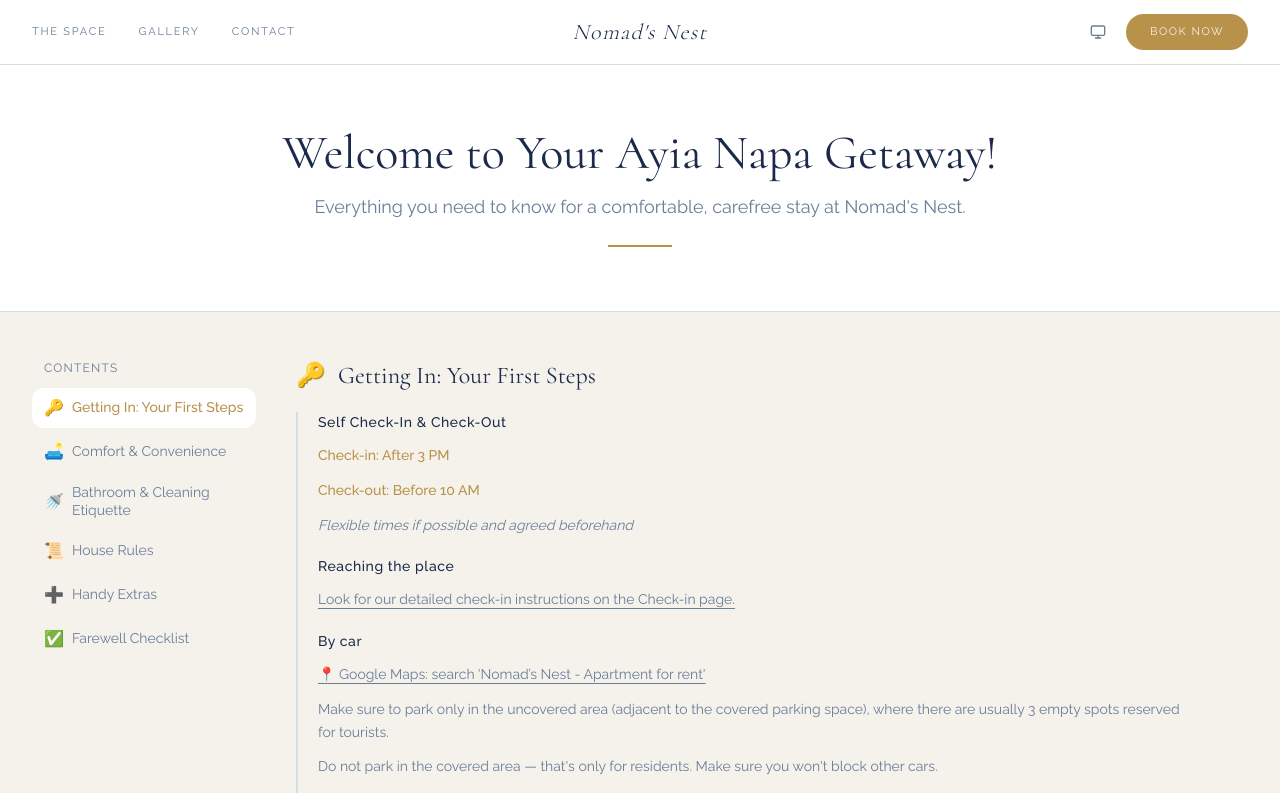
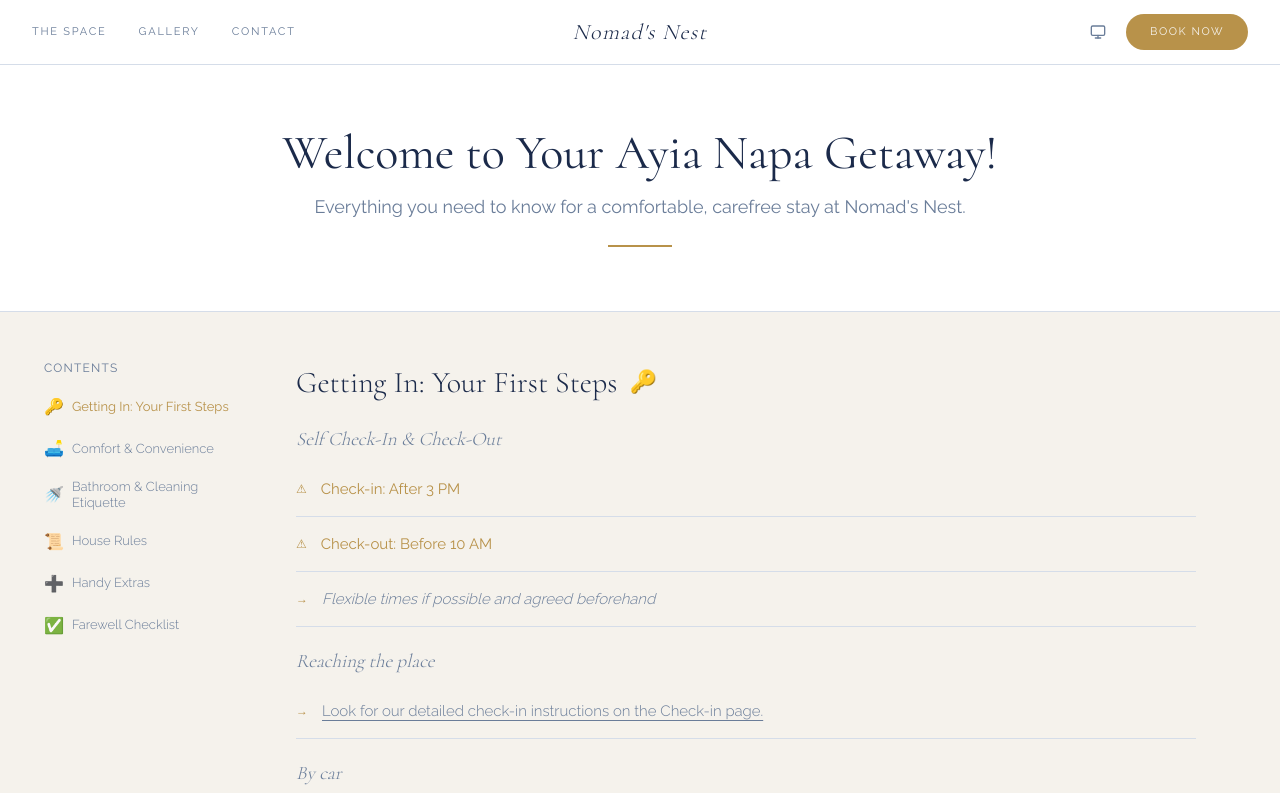
Before and after one commit to cmin764/nomads-nest, a Next.js app: page /guide in a window 1280 px wide. Shown: the top 793 px of the page. Built offline with nearby package versions, Linux system fonts and the light colour scheme.

Commit message:
Fix color visibility and align check-in/guide design

```diff
--- a/src/app/globals.css
+++ b/src/app/globals.css
@@ -96,6 +96,35 @@ body {
 }
 .nn-link:hover { color: var(--text); }
 
+/* Pill tab — check-in directions tabs (overrides shadcn defaults cleanly) */
+.nn-tab-list {
+  background: transparent !important;
+  border: 1px solid var(--divider);
+  border-radius: 100px;
+  height: auto;
+  padding: 0;
+}
+[data-theme="dark"] .nn-tab-list {
+  border-color: rgba(237, 232, 220, 0.2);
+}
+.nn-tab {
+  background: transparent !important;
+  color: var(--muted-text) !important;
+  box-shadow: none !important;
+  border-radius: 0;
+  padding: 12px 36px;
+  font-size: 11px;
+  font-weight: 400;
+  letter-spacing: .12em;
+  text-transform: uppercase;
+  transition: all 220ms;
+}
+.nn-tab[data-state="active"] {
+  background: var(--navy-mid) !important;
+  color: #EDE8DC !important;
+  box-shadow: none !important;
+}
+
 /* Navy outline pill button — dark mode overrides */
 [data-theme="dark"] .btn-navy {
   border-color: rgba(237, 232, 220, .3);
--- a/src/components/check-in/directions-tabs.tsx
+++ b/src/components/check-in/directions-tabs.tsx
@@ -7,19 +7,9 @@ import { byCar, byFoot } from "@/data/check-in-steps";
 export default function DirectionsTabs() {
   return (
     <Tabs defaultValue="car" className="w-full">
-      <TabsList className="mb-8 bg-card border border-border p-1 rounded-lg">
-        <TabsTrigger
-          value="car"
-          className="data-[state=active]:bg-primary data-[state=active]:text-primary-foreground uppercase tracking-widest text-xs px-6 py-2"
-        >
-          By Car
-        </TabsTrigger>
-        <TabsTrigger
-          value="foot"
-          className="data-[state=active]:bg-primary data-[state=active]:text-primary-foreground uppercase tracking-widest text-xs px-6 py-2"
-        >
-          By Foot
-        </TabsTrigger>
+      <TabsList className="mb-10 nn-tab-list">
+        <TabsTrigger value="car" className="nn-tab">By Car</TabsTrigger>
+        <TabsTrigger value="foot" className="nn-tab">By Foot</TabsTrigger>
       </TabsList>
 
       <TabsContent value="car">
--- a/src/components/guide/farewell-checklist.tsx
+++ b/src/components/guide/farewell-checklist.tsx
@@ -44,60 +44,83 @@ export default function FarewellChecklist() {
   };
 
   const doneCount = checked.filter(Boolean).length;
+  const allDone = mounted && doneCount === farewellChecklistItems.length;
 
   return (
     <section id="farewell-checklist" className="scroll-mt-24 mb-12">
       <FadeIn>
-        <h2 className="font-heading text-2xl text-foreground mb-5 flex items-center gap-3">
-          <span>✅</span>
-          <span>Farewell Checklist</span>
+        <h2 className="font-heading font-light text-[30px] text-foreground mb-2 flex items-center gap-3">
+          <span>Before you go.</span>
+          <span className="text-[22px] italic" style={{ color: "var(--gold)" }}>✦</span>
         </h2>
-        <p className="text-sm text-muted-foreground mb-6">
-          Before you leave, run through these quickly. Your progress is saved automatically.
-        </p>
 
-        <div className="space-y-3">
-          {farewellChecklistItems.map((item, i) => (
+        <div>
+          {farewellChecklistItems.map((item, i) => {
+            const isLast = i === farewellChecklistItems.length - 1;
+            const isChecked = mounted && checked[i];
+            return (
               <label
                 key={i}
                 className={cn(
-                "flex items-center gap-3 p-3 rounded-lg border cursor-pointer transition-colors",
-                mounted && checked[i]
-                  ? "border-primary/40 bg-primary/5"
-                  : "border-border bg-card hover:border-primary/30"
+                  "flex gap-[14px] items-start py-[14px] cursor-pointer group",
+                  !isLast && "border-b border-border"
                 )}
               >
+                {/* Custom round gold checkbox */}
+                <span
+                  className="shrink-0 mt-[2px] flex items-center justify-center w-[18px] h-[18px] rounded-full border-2 transition-all duration-150"
+                  style={{
+                    borderColor: isChecked ? "var(--gold)" : "var(--divider)",
+                    background: isChecked ? "var(--gold)" : "transparent",
+                  }}
+                >
+                  {isChecked && (
+                    <svg width="9" height="7" viewBox="0 0 9 7" fill="none">
+                      <path d="M1 3.5L3.5 6L8 1" stroke="#F5F2EC" strokeWidth="1.5" strokeLinecap="round" strokeLinejoin="round" />
+                    </svg>
+                  )}
+                </span>
                 <input
                   type="checkbox"
-                checked={mounted ? checked[i] : false}
+                  checked={isChecked}
                   onChange={() => toggle(i)}
-                className="accent-primary w-4 h-4 shrink-0"
+                  className="sr-only"
                 />
                 <span
                   className={cn(
-                  "text-sm transition-colors",
-                  mounted && checked[i]
-                    ? "line-through text-muted-foreground"
-                    : "text-foreground"
+                    "text-[15px] font-light leading-[1.75] transition-colors duration-150",
+                    isChecked ? "line-through" : ""
                   )}
+                  style={{ color: isChecked ? "var(--muted-text)" : "var(--text)" }}
                 >
                   {item}
                 </span>
               </label>
-          ))}
+            );
+          })}
         </div>
 
+        {allDone ? (
+          <p
+            className="mt-6 font-heading font-light italic text-[17px]"
+            style={{ color: "var(--gold)" }}
+          >
+            Safe travels. Come back soon. ✦
+          </p>
+        ) : (
           <div className="mt-6 flex items-center justify-between">
-          <p className="text-sm text-muted-foreground">
+            <p className="text-[13px]" style={{ color: "var(--muted-text)" }}>
               {mounted ? doneCount : 0} / {farewellChecklistItems.length} complete
             </p>
             <button
               onClick={reset}
-            className="text-xs text-muted-foreground hover:text-foreground transition-colors underline underline-offset-4"
+              className="text-[12px] underline underline-offset-4 transition-colors"
+              style={{ color: "var(--muted-text)" }}
             >
               Reset
             </button>
           </div>
+        )}
       </FadeIn>
     </section>
   );
--- a/src/components/guide/guide-section.tsx
+++ b/src/components/guide/guide-section.tsx
@@ -8,49 +8,87 @@ interface GuideSectionProps {
 }
 
 export default function GuideSection({ section }: GuideSectionProps) {
+  const items = section.items;
   return (
     <section id={section.id} className="scroll-mt-24 mb-12">
       <FadeIn>
-        <h2 className="font-heading text-2xl text-foreground mb-5 flex items-center gap-3">
-          <span>{section.emoji}</span>
+        {/* Section heading — Cormorant 30px with emoji */}
+        <h2 className="font-heading font-light text-[30px] text-foreground mb-2 flex items-center gap-3">
           <span>{section.title}</span>
+          <span className="text-[22px]">{section.emoji}</span>
         </h2>
-        <div className="border-l-2 border-border pl-5 space-y-3">
-          {section.items.map((item, i) => {
+
+        {/* Items rendered as horizontal rule rows */}
+        <div>
+          {items.map((item, i) => {
+            // Sub-heading: Cormorant italic 19px muted — no icon, no border
             if (item.heading) {
               return (
-                <h3 key={i} className="text-sm font-[500] tracking-[.04em] text-foreground pt-2 first:pt-0" style={{ fontFamily: "var(--font-heading)" }}>
+                <div key={i} className="pt-5 pb-2 first:pt-3">
+                  <h3
+                    className="font-heading font-light italic text-[19px]"
+                    style={{ color: "var(--muted-text)" }}
+                  >
                     {item.text}
                   </h3>
+                </div>
               );
             }
 
-            const textClass = cn(
-              "text-sm leading-relaxed",
-              item.highlight ? "text-primary font-medium" : item.note ? "text-muted-foreground italic" : "text-muted-foreground"
-            );
+            const isLast = (() => {
+              // Last non-heading item in the section gets no border
+              for (let j = i + 1; j < items.length; j++) {
+                if (!items[j].heading) return false;
+              }
+              return true;
+            })();
 
-            if (item.url) {
-              const isExternal = item.url.startsWith("http");
-              return isExternal ? (
-                <p key={i} className={textClass}>
-                  <a href={item.url} target="_blank" rel="noopener noreferrer" className="underline underline-offset-4 hover:text-primary transition-colors">
+            const icon = item.highlight ? "⚠" : "→";
+            const iconColor = "var(--gold)";
+
+            const textNode = item.url ? (
+              item.url.startsWith("http") ? (
+                <a href={item.url} target="_blank" rel="noopener noreferrer"
+                   className="underline underline-offset-4 hover:opacity-70 transition-opacity">
                   {item.text}
                 </a>
-                </p>
               ) : (
-                <p key={i} className={textClass}>
-                  <Link href={item.url} className="underline underline-offset-4 hover:text-primary transition-colors">
+                <Link href={item.url} className="underline underline-offset-4 hover:opacity-70 transition-opacity">
                   {item.text}
                 </Link>
-                </p>
-              );
-            }
+              )
+            ) : item.text;
 
             return (
-              <p key={i} className={textClass}>
-                {item.text}
-              </p>
+              <div
+                key={i}
+                className={cn(
+                  "flex gap-[14px] items-start py-[14px] text-[15px] font-light leading-[1.75]",
+                  !isLast && "border-b border-border"
+                )}
+              >
+                <span
+                  className="shrink-0 mt-[3px] text-[12px]"
+                  style={{ color: iconColor }}
+                  aria-hidden
+                >
+                  {icon}
+                </span>
+                <span
+                  className={cn(
+                    item.highlight
+                      ? "font-[400]"
+                      : item.note
+                      ? "italic"
+                      : ""
+                  )}
+                  style={{
+                    color: item.highlight ? "var(--gold)" : "var(--muted-text)",
+                  }}
+                >
+                  {textNode}
+                </span>
+              </div>
             );
           })}
         </div>
--- a/src/components/guide/table-of-contents.tsx
+++ b/src/components/guide/table-of-contents.tsx
@@ -71,11 +71,12 @@ export default function TableOfContents({ sections, farewellId }: TableOfContent
             <button
               onClick={() => scrollTo(item.id)}
               className={cn(
-                "w-full text-left text-sm px-3 py-2 rounded-md transition-colors flex items-center gap-2",
+                "w-full text-left text-[13px] font-light px-3 py-[7px] transition-colors duration-[150ms] flex items-center gap-2",
                 activeId === item.id
-                  ? "text-primary font-medium bg-card"
-                  : "text-muted-foreground hover:text-foreground hover:bg-card"
+                  ? "font-[400]"
+                  : "text-muted-foreground hover:text-foreground"
               )}
+              style={activeId === item.id ? { color: "var(--gold)" } : undefined}
             >
               <span className="text-base shrink-0">{item.emoji}</span>
               <span className="leading-tight">{item.label}</span>
```
Also changed, not shown: src/components/check-in/step-card.tsx (+4 -4 lines). Lines whose indentation alone changed are shown as unchanged.
